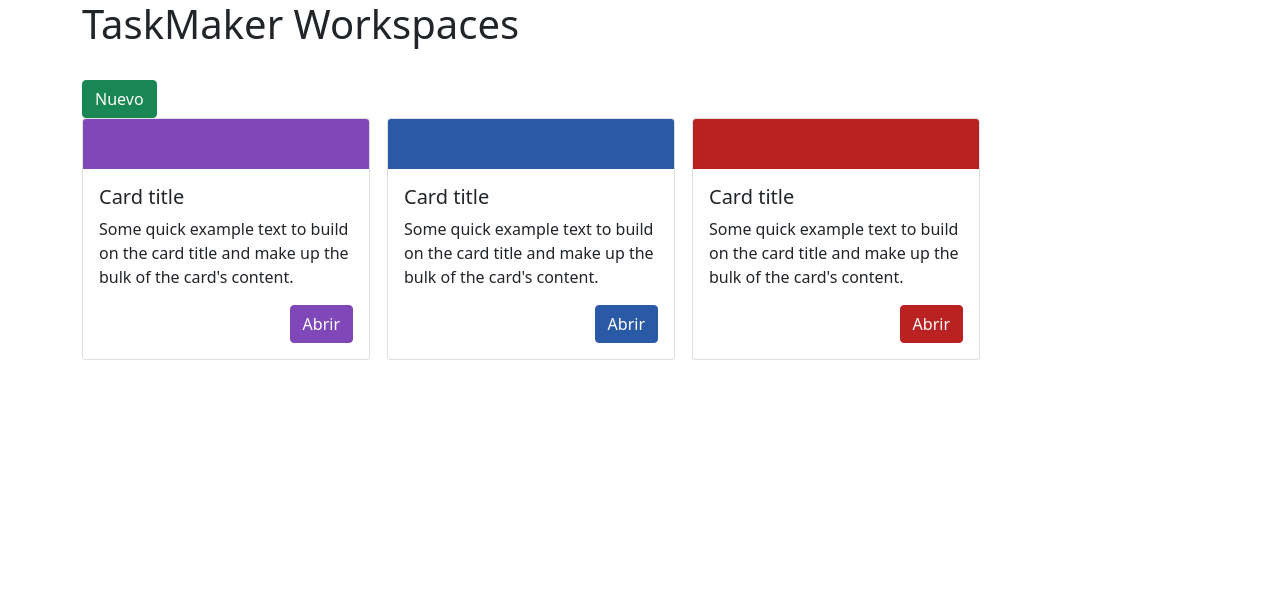
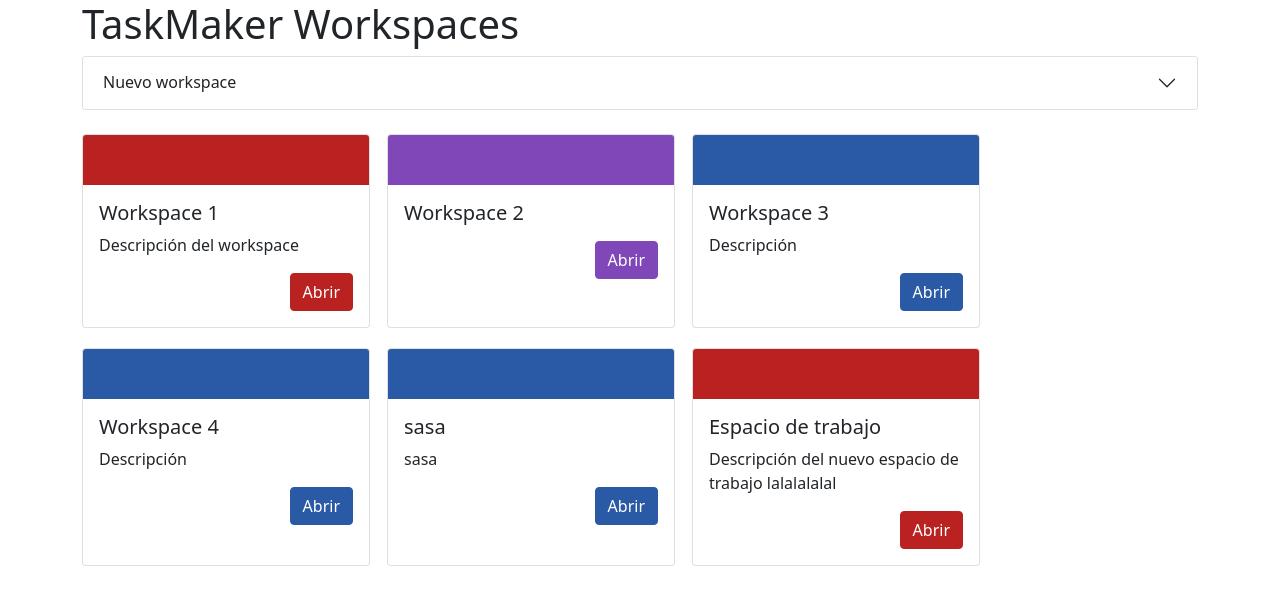
Before and after one commit to rubensg2499/TaskMaker, a PHP site: page / in a window 1280 px wide. Shown: the top 605 px of the page. Run offline with PHP 8.4, Linux system fonts and the light colour scheme; data comes from the database, SQL or seed files in the repository; both versions use the stored data as it was after the commit.

Commit message:
Se mejoró la app.

```diff
--- /dev/null
+++ b/css/styles_buttons.css
@@ -0,0 +1,11 @@
+.hover_green_btn:hover{
+    color: green;
+    background-color: white;
+    border-color: green;
+}
+
+.hover_blue_btn:hover{
+    color: #2A59A5;
+    background-color: white;
+    border-color: #2A59A5;
+}
--- a/index.php
+++ b/index.php
@@ -1,55 +1,17 @@
-<!DOCTYPE html>
-<html lang="es" dir="ltr">
-    <head>
-        <meta charset="utf-8">
-        <link rel="stylesheet" href="css/bootstrap.min.css">
-        <title>TaskMaker</title>
-    </head>
-    <body>
-        <div class="container">
-            <h1>TaskMaker Workspaces</h1>
-            <br>
-            <button type="button" class="btn btn-success" name="button">Nuevo</button>
-            <div class="row">
-                <div class="col-3" style="margin-right:20px; margin-bottom: 20px">
-                    <div class="card" style="width: 18rem;">
-                      <div class="card-img-top" style="width:100%; height: 50px; background-color:#8047b9;">
-
-                      </div>
-                      <div class="card-body">
-                        <h5 class="card-title">Card title</h5>
-                        <p class="card-text">Some quick example text to build on the card title and make up the bulk of the card's content.</p>
-                        <a href="#" class="btn btn-light float-end" style="background-color: #8047b9; border-color:#8047b9; color: white;">Abrir</a>
-                      </div>
-                    </div>
-                </div>
-                <div class="col-3" style="margin-right:20px; margin-bottom: 20px">
-                    <div class="card" style="width: 18rem;">
-                      <div class="card-img-top" style="width:100%; height: 50px; background-color:#2A59A5;">
-
-                      </div>
-                      <div class="card-body">
-                        <h5 class="card-title">Card title</h5>
-                        <p class="card-text">Some quick example text to build on the card title and make up the bulk of the card's content.</p>
-                        <a href="#" class="btn btn-light float-end" style="background-color: #2A59A5; border-color:#2A59A5; color: white;">Abrir</a>
-                      </div>
-                    </div>
-                </div>
-
-                <div class="col-3" style="margin-right:20px; margin-bottom: 20px">
-                    <div class="card" style="width: 18rem;">
-                      <div class="card-img-top" style="width:100%; height: 50px; background-color:#BA2222;">
-
-                      </div>
-                      <div class="card-body">
-                        <h5 class="card-title">Card title</h5>
-                        <p class="card-text">Some quick example text to build on the card title and make up the bulk of the card's content.</p>
-                        <a href="#" class="btn btn-light float-end" style="background-color:#BA2222; border-color:#BA2222; color: white;">Abrir</a>
-                      </div>
-                    </div>
-                </div>
-            </div>
-        </div>
-    </body>
-    <script src="js/bootstrap.min.js" charset="utf-8"></script>
-</html>
+<?php
+require("utilities/SQLiteHelper.php");
+require("models/Workspace/workspace.php");
+$db = new SQLiteConection('db/TaskMaker.db');
+$results = $db->query("SELECT * FROM Workspace");
+$workspaces = array();
+while ($row = $results->fetchArray()) {
+    $w = new Workspace();
+    $w->setWokspace_id($row['workspace_id']);
+    $w->setName($row['name']);
+    $w->setDescription($row['description']);
+    $w->setColor($row['color']);
+    $w->setCreated_date($row['created_date']);
+    $w->setLast_update($row['last_update']);
+    $workspaces[] = $w;
+}
+require("views/index.view.php");
--- /dev/null
+++ b/models/Workspace/workspace.php
@@ -0,0 +1,30 @@
+<?php
+/**
+ *
+ */
+class Workspace
+{
+    private $workspace_id = "";
+    private $name = "";
+    private $description = "";
+    private $color = "";
+    private $created_date = "";
+    private $last_update = "";
+    function __construct()
+    {
+
+    }
+    public function setWokspace_id($_workspace_id) { $this->workspace_id = $_workspace_id; }
+    public function setName($_name) { $this->name = $_name; }
+    public function setDescription($_description) { $this->description = $_description; }
+    public function setColor($_color) { $this->color = $_color; }
+    public function setCreated_date($_created_date) { $this->created_date = $_created_date; }
+    public function setLast_update($_last_update) { $this->last_update = $_last_update; }
+
+    public function getWokspace_id() { return $this->workspace_id; }
+    public function getName() { return $this->name; }
+    public function getDescription() { return $this->description; }
+    public function getColor() { return $this->color; }
+    public function getCreated_date() { return $this->created_date; }
+    public function getLast_update() { return $this->last_update; }
+}
--- a/setup.php
+++ b/setup.php
@@ -2,7 +2,7 @@
 
     require("utilities/SQLiteHelper.php");
     //Database creation
-    $db = new SQLiteConection();
+    $db = new SQLiteConection('db/TaskMaker.db');
     $handler = new SQLiteHelper($db);
 
     /*Warning: Not modify this queries.*/
@@ -19,7 +19,7 @@
             workspace_id INTEGER NOT NULL,
             name TEXT NOT NULL,
             description TEXT,
-            color TEXT,
+            color TEXT NOT NULL DEFAULT 'blue',
             created_date DATE DEFAULT (datetime('now','localtime')),
             last_update DATE DEFAULT (datetime('now','localtime')),
             PRIMARY KEY(workspace_id)
--- a/utilities/SQLiteHelper.php
+++ b/utilities/SQLiteHelper.php
@@ -4,9 +4,9 @@ require("Utilities.php");
 
 class SQLiteConection extends SQLite3
 {
-    public function __construct()
+    public function __construct($db_name)
     {
-        $this->open(DB_NAME);
+        $this->open($db_name);
     }
 }
 
--- a/utilities/Utilities.php
+++ b/utilities/Utilities.php
@@ -33,3 +33,5 @@
     const COLOR_BLUE = "#2A59A5";
     const COLOR_PURPLE = "#8047B9";
     const COLOR_RED = "#BA2222";
+
+    $colors = array('blue' => COLOR_BLUE, 'purple' => COLOR_PURPLE, 'red' => COLOR_RED);
--- /dev/null
+++ b/views/Workspace/create.view.php
@@ -0,0 +1,28 @@
+<form action="controllers/Workspace/create.php" method="post" style="max-width:40%" autocomplete="off">
+    <div class="input-group">
+        <span class="input-group-text">Nombre</span>
+        <input name="name" type="text" aria-label="name" class="form-control" required>
+    </div>
+    <br>
+    <div class="input-group">
+        <span class="input-group-text">Descripción</span>
+        <textarea name="description" class="form-control" rows="2" cols="80" style="resize:none;"></textarea>
+    </div>
+    <br>
+    <span>Seleccione un color de card</span>
+    <br>
+    <div class="form-check form-check-inline">
+        <input class="form-check-input" type="radio" name="color" id="inlineRadio1" value="blue" checked>
+        <label class="form-check-label" for="inlineRadio1"><button class="btn btn-info" style="background-color: #2A59A5; border-color:#2A59A5; color: white;" disabled></button></label>
+      </div>
+      <div class="form-check form-check-inline">
+        <input class="form-check-input" type="radio" name="color" id="inlineRadio2" value="purple">
+        <label class="form-check-label" for="inlineRadio2"><button class="btn btn-info" style="background-color: #8047b9; border-color:#8047b9; color: white;" disabled></button></label>
+      </div>
+      <div class="form-check form-check-inline">
+        <input class="form-check-input" type="radio" name="color" id="inlineRadio3" value="red">
+        <label class="form-check-label" for="inlineRadio3"><button class="btn btn-info" style="background-color: #BA2222; border-color:#BA2222; color: white;" disabled></button></label>
+      </div>
+      <br><br>
+      <input type="submit" name="submit" class="btn btn-success" value="Crear">
+</form>
--- /dev/null
+++ b/views/index.view.php
@@ -0,0 +1,47 @@
+<!DOCTYPE html>
+<html lang="es" dir="ltr">
+    <head>
+        <meta charset="utf-8">
+        <link rel="stylesheet" href="css/bootstrap.min.css">
+        <link rel="stylesheet" href="css/styles_buttons.css">
+        <title>TaskMaker</title>
+    </head>
+    <body>
+        <div class="container">
+            <h1>TaskMaker Workspaces</h1>
+            <div class="accordion" id="accordionExample">
+              <div class="accordion-item">
+                <h2 class="accordion-header" id="headingTwo">
+                  <button class="accordion-button collapsed" type="button" data-bs-toggle="collapse" data-bs-target="#collapseTwo" aria-expanded="false" aria-controls="collapseTwo">
+                    Nuevo workspace
+                  </button>
+                </h2>
+                <div id="collapseTwo" class="accordion-collapse collapse" aria-labelledby="headingTwo" data-bs-parent="#accordionExample">
+                  <div class="accordion-body">
+                      <?php require("views/Workspace/create.view.php"); ?>
+                  </div>
+                </div>
+              </div>
+            </div>
+            <br>
+            <div class="row">
+                <?php foreach ($workspaces as $workspace): ?>
+                    <div class="col-3" style="margin-right:20px; margin-bottom: 20px">
+                        <div class="card" style="width: 18rem; height: 100%;">
+                          <div class="card-img-top" style="width:100%; height: 50px; background-color:<?php echo $colors[$workspace->getColor()] ?>;">
+                          </div>
+                          <div class="card-body">
+                            <h5 class="card-title"><?php echo $workspace->getName(); ?></h5>
+                            <p class="card-text"><?php echo $workspace->getDescription(); ?></p>
+                            <a href="controllers/kanban.php?workspace=<?php echo $workspace->getWokspace_id(); ?>" class="btn btn-light float-end" style="background-color:<?php echo $colors[$workspace->getColor()] ?>; border-color:<?php echo $colors[$workspace->getColor()] ?>; color: white;">Abrir</a>
+                          </div>
+                        </div>
+                    </div>
+                <?php endforeach; ?>
+            </div>
+        </div>
+    </body>
+    <script src="js/bootstrap.min.js" charset="utf-8"></script>
+    <script src="js/add_form_workspace.js" charset="utf-8"></script>
+    </script>
+</html>
```
Also changed, not shown: controllers/Workspace/create.php (added, +22 -0 lines), controllers/kanban.php (added, +21 -0 lines), models/Task/Task.php (added, +33 -0 lines), views/kanban.view.php (added, +49 -0 lines), db/TaskMaker.db, 3 other files.
